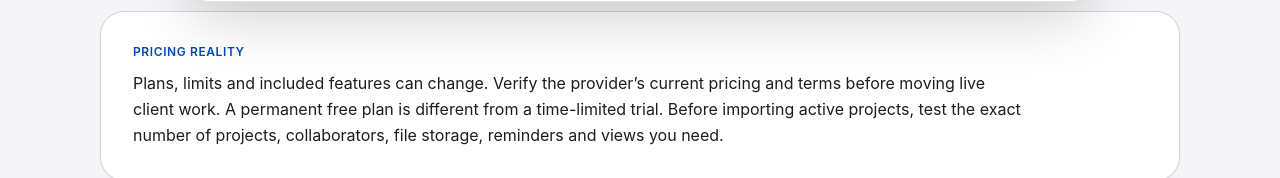
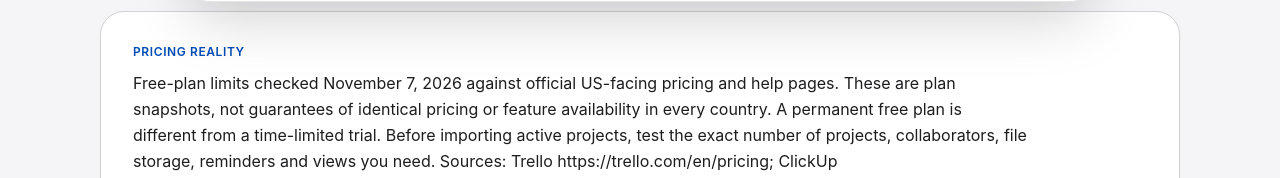
Before and after one commit to LinukaBandara/StackPick, a Next.js app: page /best/free-project-management-software in a window 1280 px wide. Shown: the part 774-952 px from the top of the page. Built offline with nearby package versions, Linux system fonts and the light colour scheme; no server answers.

Commit message:
Correct free project management plan limits

```diff
--- a/app/best/free-project-management-software/page.tsx
+++ b/app/best/free-project-management-software/page.tsx
@@ -23,13 +23,13 @@ export default function Page() {
       title="Best Free Project Management Software"
       slug="free-project-management-software"
       intro="A free project management tool is only useful if it stays usable after the first week. Freelancers and small teams should focus on real limits — seats, projects, views, automation, storage and export — rather than feature lists. This comparison helps you see where the free plan starts to become restrictive."
-      pricingNote="Plans, limits and included features can change. Verify the provider’s current pricing and terms before moving live client work. A permanent free plan is different from a time-limited trial. Before importing active projects, test the exact number of projects, collaborators, file storage, reminders and views you need."
+      pricingNote="Free-plan limits checked November 7, 2026 against official US-facing pricing and help pages. These are plan snapshots, not guarantees of identical pricing or feature availability in every country. A permanent free plan is different from a time-limited trial. Before importing active projects, test the exact number of projects, collaborators, file storage, reminders and views you need. Sources: Trello https://trello.com/en/pricing; ClickUp https://clickup.com/pricing; Asana https://asana.com/pricing; monday.com https://monday.com/pricing and https://support.monday.com/hc/en-us/articles/360010487220-Understanding-the-Free-Plan."
       tools={[
         {
           name: "Trello",
           bestFor: "Simple visual task tracking with clear stages",
           freeOption:
-            "Free plan is available. Confirm current board, collaborator, automation and workspace limits against the number of projects you manage.",
+            "Free: up to 10 collaborators and 10 boards per Workspace, unlimited cards, 250 Workspace command runs/month and a 10 MB per-file attachment limit. These are Workspace limits, not per-user allowances.",
           tradeoff:
             "A visual board is quick to learn and easy to explain to clients. Separate boards can make it harder to see competing deadlines across clients, and complex dependencies or workload reporting may need another approach or a paid plan.",
           url: "https://trello.com/",
@@ -38,7 +38,7 @@ export default function Page() {
           name: "ClickUp",
           bestFor: "Broader free workspace with multiple views",
           freeOption:
-            "Free plan is relatively broad. Build a sample project and test storage, views, automation and usage limits before moving active work into the workspace.",
+            "Free Forever is $0, requires no credit card, and includes unlimited tasks and free members, but only 60 MB storage, up to 5 Spaces and 1 Form. Some advanced features such as Custom Fields and Gantt charts are trial-limited rather than unlimited free features.",
           tradeoff:
             "The broad free workspace can be attractive, but over-customization creates maintenance work. Verify current storage, view and advanced-feature limits with a realistic project.",
           url: "https://clickup.com/",
@@ -47,7 +47,7 @@ export default function Page() {
           name: "Asana",
           bestFor: "Structured projects, milestones and clear task ownership",
           freeOption:
-            "Free plan is available for individuals and small teams. Confirm the current offering supports your required collaborators, project views and task ownership.",
+            "Personal is free forever for up to 2 users, with unlimited tasks and projects, List/Board/Calendar views and a 100 MB per-file limit. Starter is displayed at US$10.99/user/month billed annually on the US-facing page; paid seat minimums and local prices should be checked at checkout.",
           tradeoff:
             "Structured tasks and ownership can help a team coordinate. Check the current free-tier limits for collaborators, views, reporting and automation before building your process around them.",
           url: "https://asana.com/",
@@ -56,7 +56,7 @@ export default function Page() {
           name: "Notion",
           bestFor: "Flexible docs plus task databases in one place",
           freeOption:
-            "Free plan allows unlimited pages for solo use (with some limits on multi-owner workspaces and file size). Test the current workspace, file and collaboration limits with the notes and task databases your team would actually use.",
+            "Free is most suitable for an individual workspace. Notion's collaboration and block limits differ between solo and multi-member workspaces; check the current plan details before treating it as a team-wide free PM system.",
           tradeoff:
             "Combining notes and task databases can reduce tool switching. More structured project reporting, dependencies or automation may need extra setup or a different plan.",
           url: "https://www.notion.com/",
```
